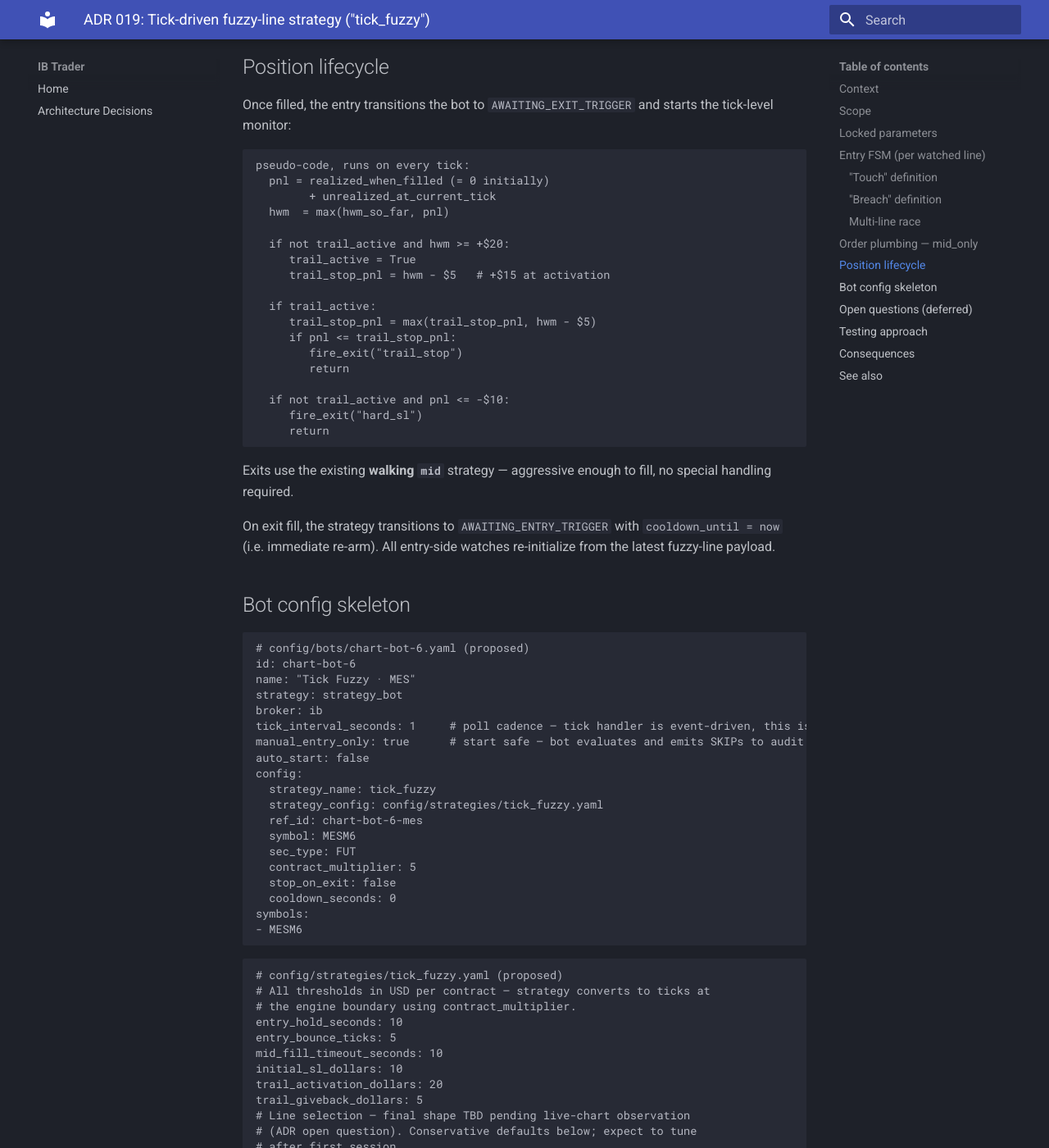
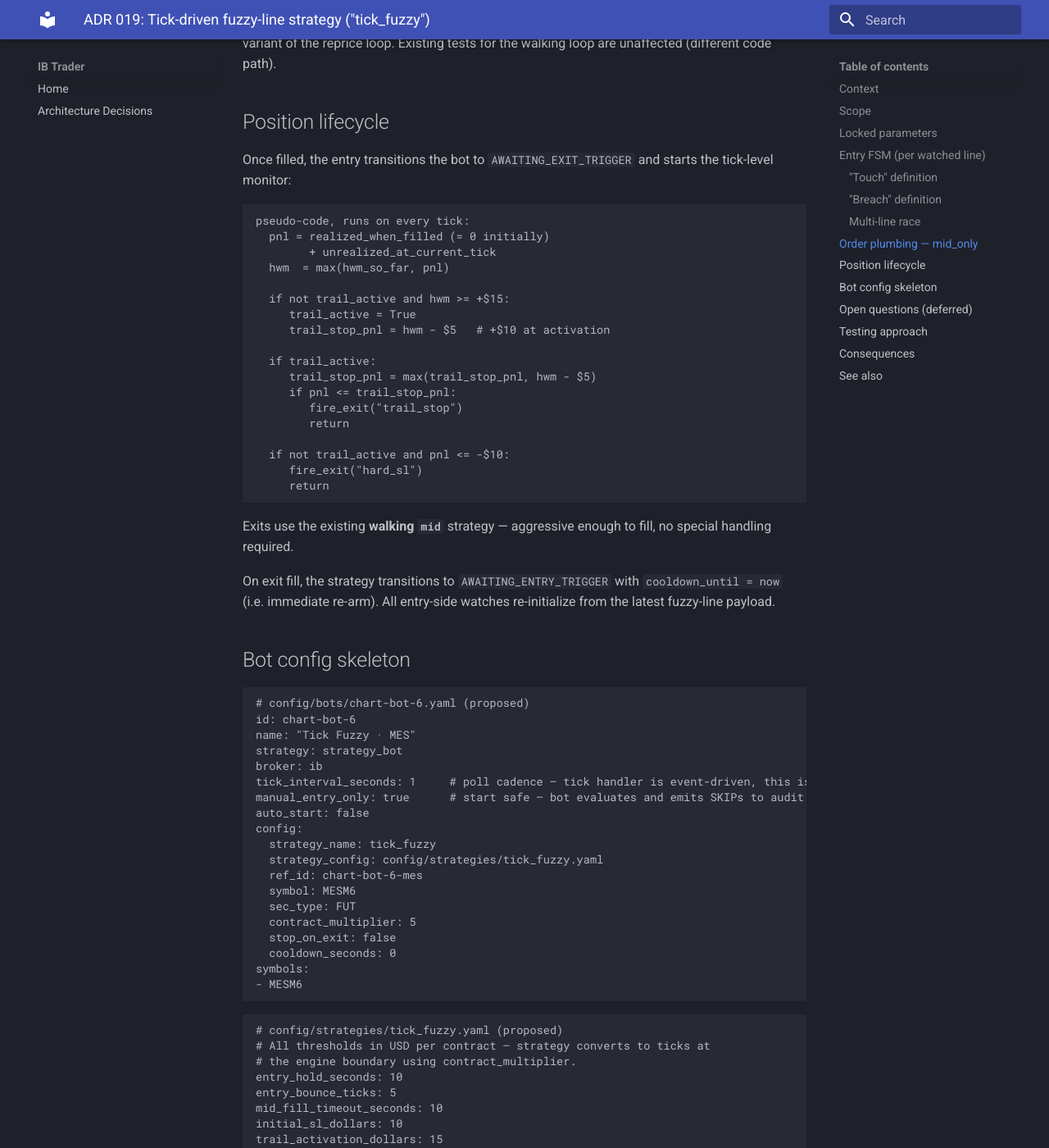
Before and after one commit to zuura15/ib-trader, an MkDocs documentation site: the page built from docs/decisions/019-tick-fuzzy-strategy.md, in a window 1280 px wide and 1400 px high, scrolled down 3181 px. Shown: the whole window at 82% size. Built offline with MkDocs 1.6.1 and Material for MkDocs 9.7.7, drawn with Linux system fonts in a browser that asks for light colours; some of the changed text lies outside the part shown.

Commit message:
config(tick_fuzzy): trail activation $20 → $15
Operator request 2026-05-20: ratchet sooner so smaller wins get
locked in. With trail_giveback unchanged at $5, the initial trail
stop after activation is now +$10 (was +$15). Sequence:

  hwm reaches +$15 → trail activates, trail_stop = +$10
  hwm reaches +$25 → trail_stop ratchets to +$20
  ... etc

Initial SL (-$10) unchanged. tick_fuzzy.yaml + ADR 019 (parameter
table + pseudocode) updated in lockstep. Strategy code reads the
YAML at construct time so the dev/prod next make-dev restart picks
up the new value automatically — no source change required.

Co-Authored-By: Claude Opus 4.7 (1M context) <noreply@anthropic.com>

```diff
--- a/docs/decisions/019-tick-fuzzy-strategy.md
+++ b/docs/decisions/019-tick-fuzzy-strategy.md
@@ -46,8 +46,10 @@ per-bot in YAML if a contract warrants a wider stop.
 | Param                       | Value      | MES (mult=$5, tick=0.25) | MNQ (mult=$2, tick=0.25) |
 |-----------------------------|-----------:|-------------------------:|-------------------------:|
 | Initial SL                  | $10        | 8 ticks                  | 20 ticks                 |
-| Trail activation threshold  | $20        | 16 ticks (4 pts)         | 40 ticks (10 pts)        |
+| Trail activation threshold  | $15        | 12 ticks (3 pts)         | 30 ticks (7.5 pts)       |
 | Trail give-back             | $5         | 4 ticks (1 pt)           | 10 ticks (2.5 pts)       |
+
+(Trail activation lowered $20 → $15 on 2026-05-20 — faster lock-in of small wins. Initial trail-stop at activation = HWM − $5 = +$10, vs +$15 previously.)
 
 Entry-side timing:
 
@@ -138,9 +140,9 @@ pseudo-code, runs on every tick:
         + unrealized_at_current_tick
   hwm  = max(hwm_so_far, pnl)
 
-  if not trail_active and hwm >= +$20:
+  if not trail_active and hwm >= +$15:
      trail_active = True
-     trail_stop_pnl = hwm - $5   # +$15 at activation
+     trail_stop_pnl = hwm - $5   # +$10 at activation
 
   if trail_active:
      trail_stop_pnl = max(trail_stop_pnl, hwm - $5)
@@ -192,7 +194,7 @@ entry_hold_seconds: 10
 entry_bounce_ticks: 5
 mid_fill_timeout_seconds: 10
 initial_sl_dollars: 10
-trail_activation_dollars: 20
+trail_activation_dollars: 15
 trail_giveback_dollars: 5
 # Line selection — final shape TBD pending live-chart observation
 # (ADR open question). Conservative defaults below; expect to tune
```
Also changed, not shown: 1 other file.
